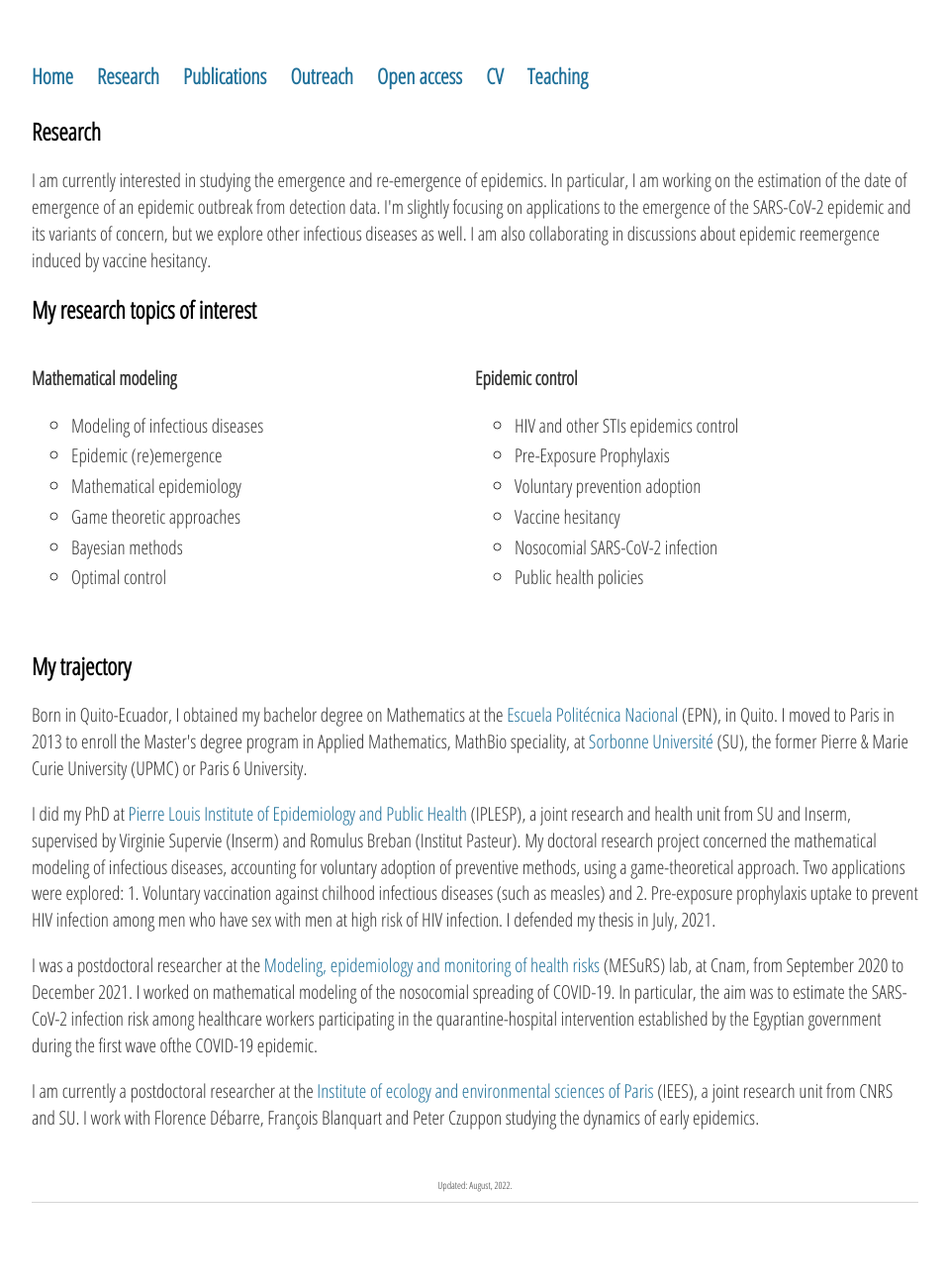
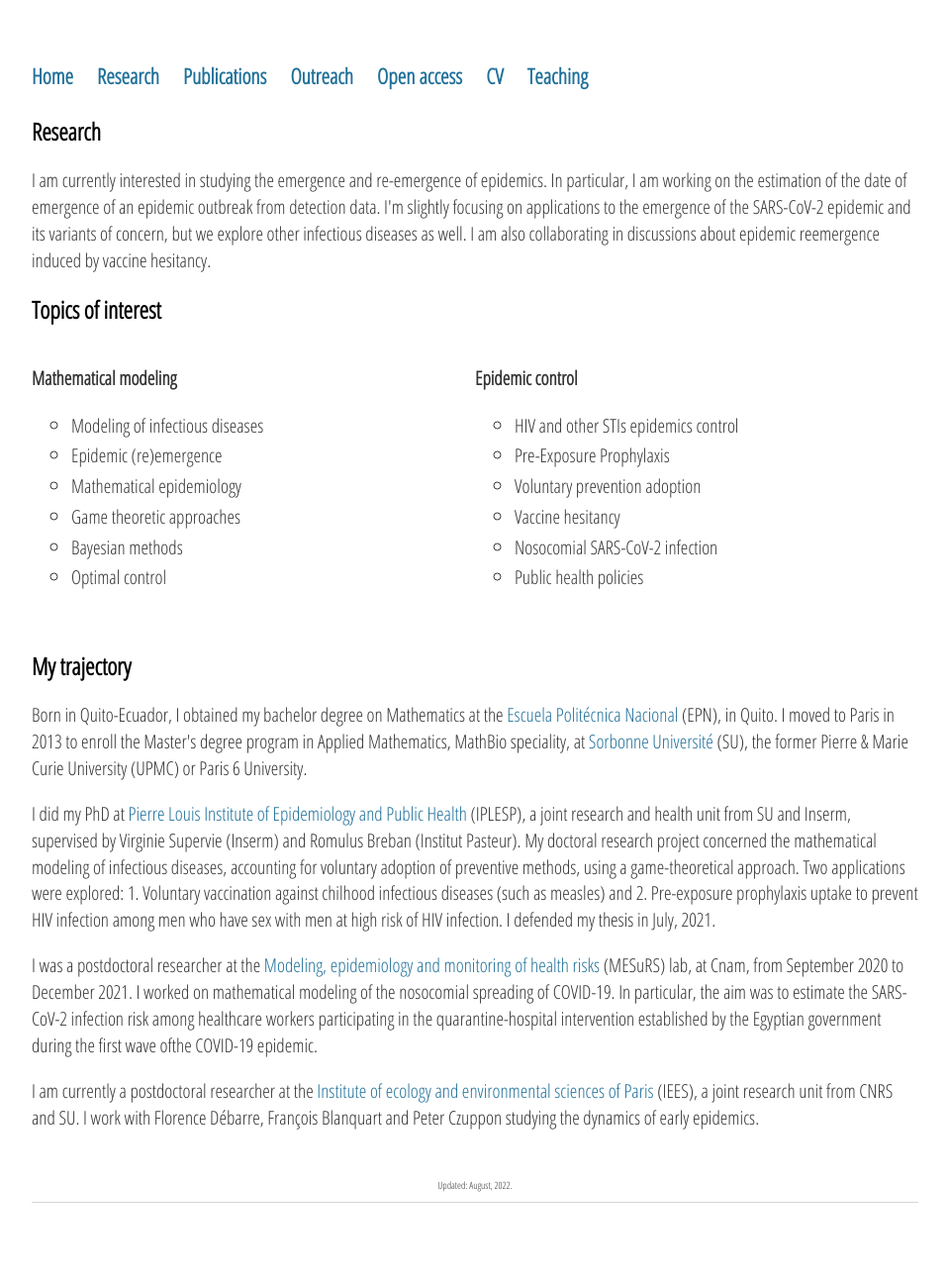
Before and after one commit to sjijon/sjijon.github.io, a Jekyll site: the page built from research.html, in a window 1280 px wide. Shown: the whole page at 99% size, without its empty margins (160-1118 px from the left). Built offline with Jekyll 4.4.1, drawn with Linux system fonts in a browser that asks for light colours; nearby versions of some CDN libraries.

Commit message:
Change titles

```diff
--- a/research.html
+++ b/research.html
@@ -9,7 +9,7 @@ title: Research
 		I am currently interested in studying the emergence and re-emergence of epidemics. In particular, I am working on the estimation of the date of emergence of an epidemic outbreak from detection data. I'm slightly focusing on applications to the emergence of the SARS-CoV-2 epidemic and its variants of concern, but we explore other infectious diseases as well. I am also collaborating in discussions about epidemic reemergence induced by vaccine hesitancy.
 	</p>
 
-	<h2>My research topics of interest</h2>
+	<h2>Topics of interest</h2>
 	<div class="row">
 		<div class="column">
 		<p><strong>Mathematical modeling</strong></p>
```
